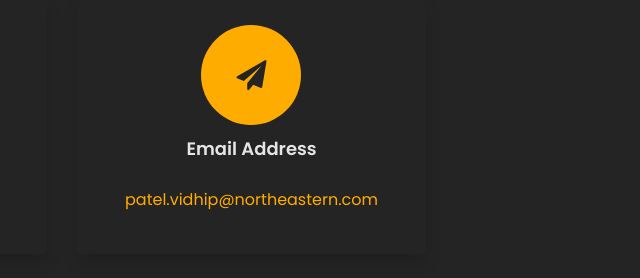
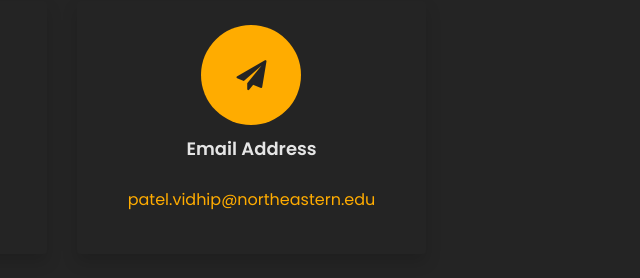
Before and after one commit to pvidhi913/portfolio1, a plain HTML site: page index.html in a window 1280 px wide. Shown: the part 5013-5291 px from the top of the page, 531-1171 px from the left. Drawn offline with Linux system fonts and the light colour scheme; files whose address does not match are found by name.

Commit message:
Update index.html

```diff
--- a/index.html
+++ b/index.html
@@ -326,7 +326,7 @@
 						</div>
 						<div>
 							<h3 class="mb-4">Email Address</h3>
-							<p><a href="">patel.vidhip@northeastern.com</a></p>
+							<p><a href="">patel.vidhip@northeastern.edu</a></p>
 						</div>
 					</div>
 				</div>
```
